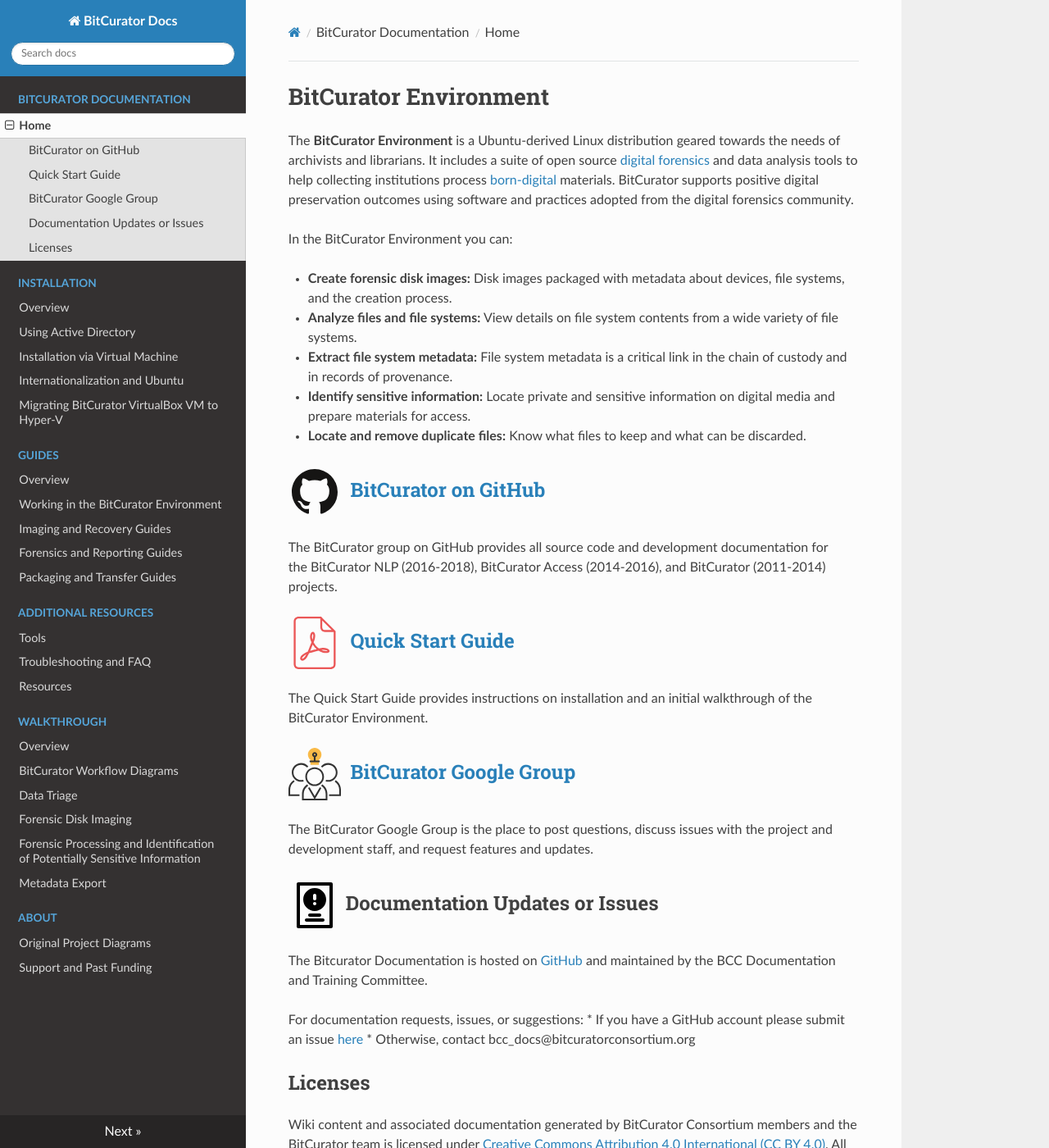
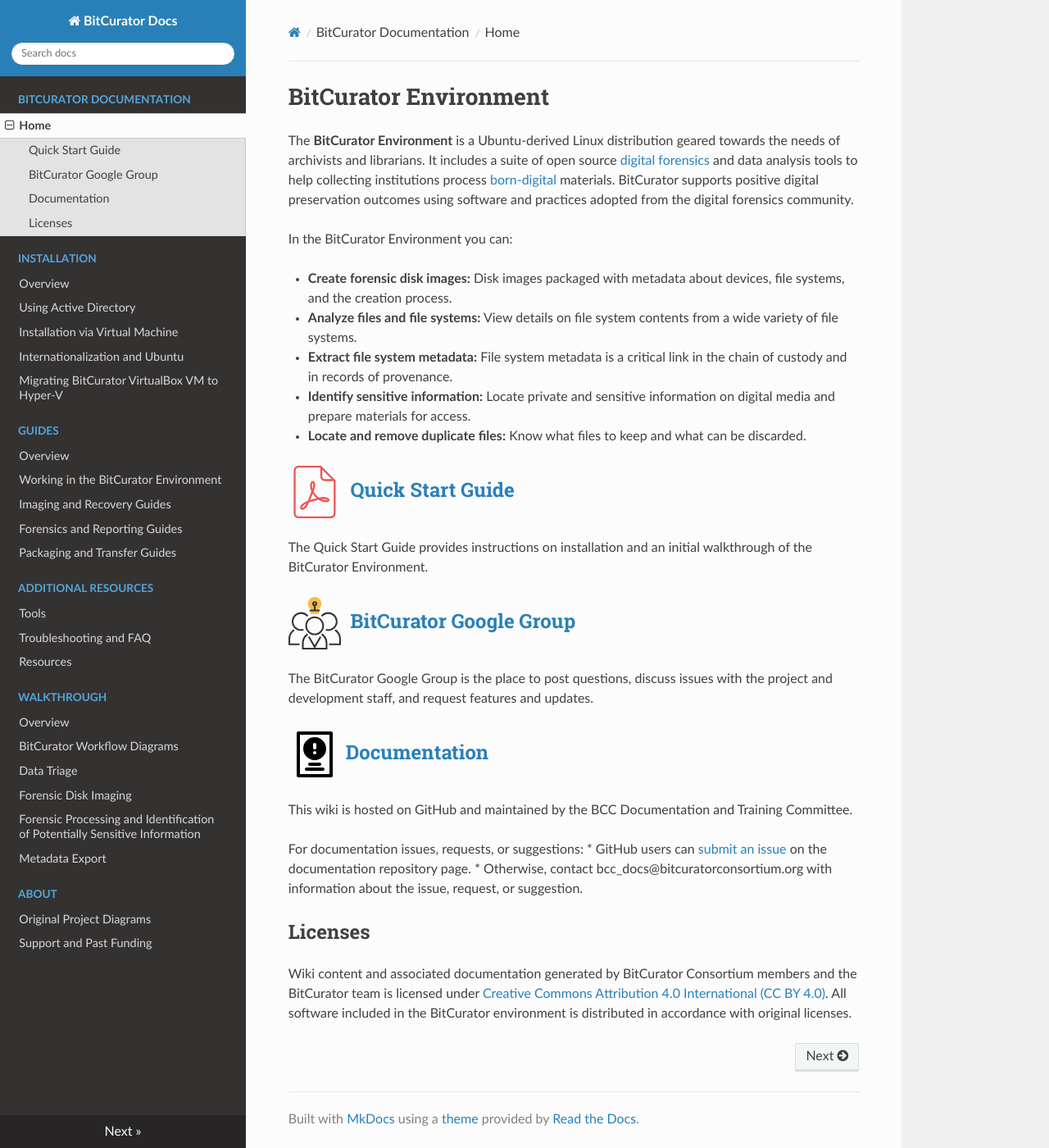
Before and after one commit to BitCurator/documentation, an MkDocs documentation site: the page built from docs/index.md, in a window 1280 px wide and 1400 px high. Shown: the whole window at 82% size. Built offline with MkDocs 1.6.1, drawn with Linux system fonts in a browser that asks for light colours; nearby versions of some CDN libraries.

Commit message:
Update index.md

```diff
--- a/docs/index.md
+++ b/docs/index.md
@@ -12,12 +12,6 @@
 * **Locate and remove duplicate files:** Know what files to keep and what can be discarded.
 
 
-![](attachments/github-svgrepo-com.svg)  [BitCurator on GitHub](https://bitcurator.github.io/)
---------------------------------------------------------------------------------
-
-The BitCurator group on GitHub provides all source code and development documentation for the BitCurator NLP (2016-2018), BitCurator Access (2014-2016), and BitCurator (2011-2014) projects.
-
-
 ![](attachments/pdf-svgrepo-com.svg)  [Quick Start Guide](https://github.com/BitCurator/bitcurator-distro/wiki/Releases#quickstart-guide)
 --------------------------------------------------------------------------------------------------------------
 
@@ -29,13 +23,13 @@
 
 The BitCurator Google Group is the place to post questions, discuss issues with the project and development staff, and request features and updates.
 
-![](attachments/instruction-support-information-svgrepo-com.svg)  Documentation Updates or Issues
+![](attachments/instruction-support-information-svgrepo-com.svg)  [Documentation](https://github.com/BitCurator/documentation)
 ----------------------------------------------------------------------
-The Bitcurator Documentation is hosted on [GitHub](https://github.com/BitCurator/documentation) and maintained by the BCC Documentation and Training Committee.
+This wiki is hosted on GitHub and maintained by the BCC Documentation and Training Committee.
 
-For documentation requests, issues, or suggestions:
-  * If you have a GitHub account please submit an issue [here](https://github.com/BitCurator/documentation/issues)
-  * Otherwise, contact bcc_docs@bitcuratorconsortium.org
+For documentation issues, requests, or suggestions:
+  * GitHub users can [submit an issue](https://github.com/BitCurator/documentation/issues) on the documentation repository page.
+  * Otherwise, contact bcc_docs@bitcuratorconsortium.org with information about the issue, request, or suggestion.
 
 
 Licenses
```
